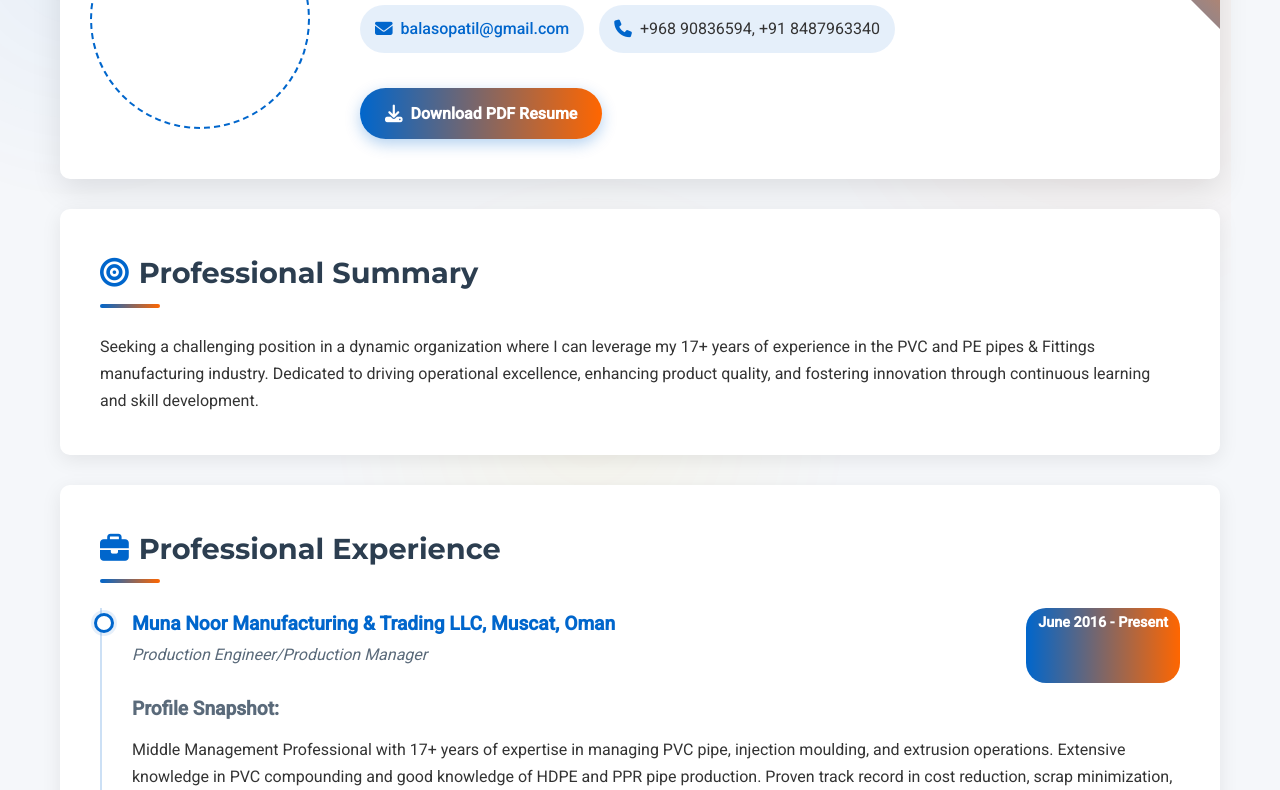
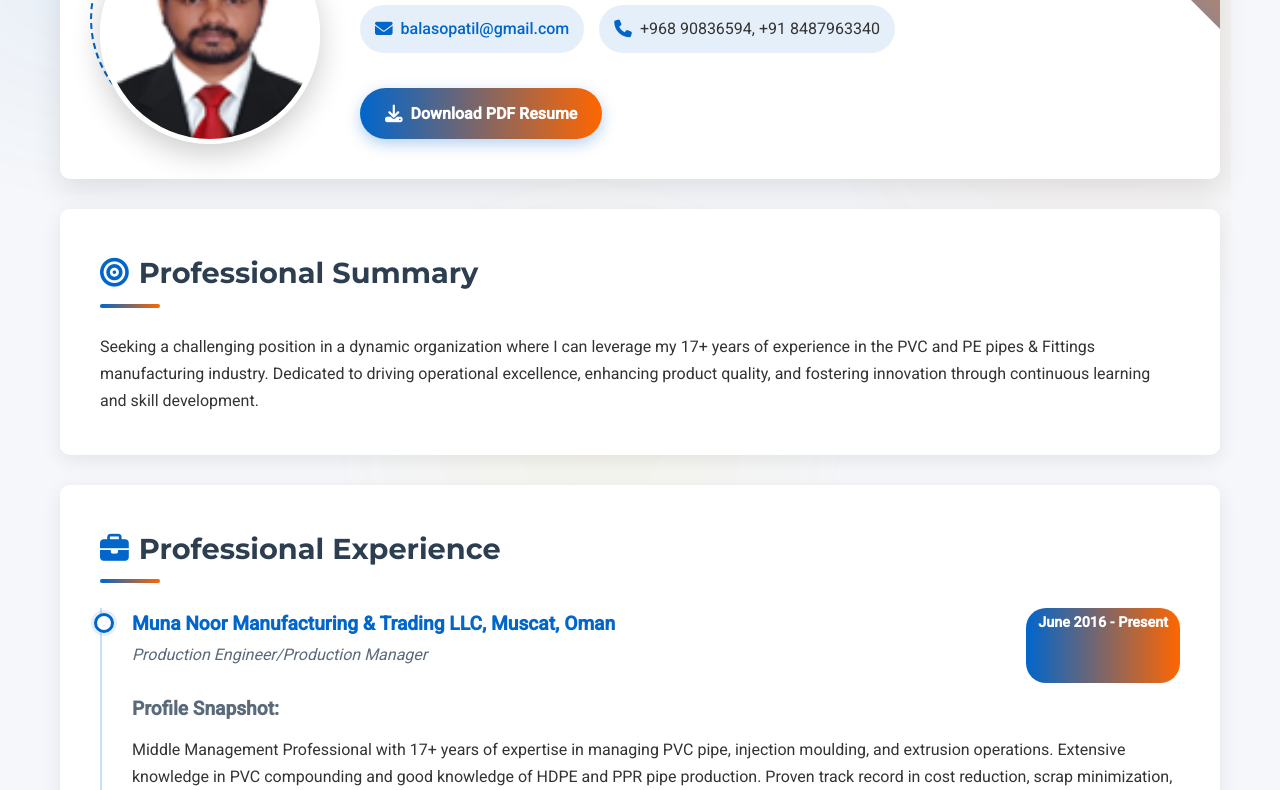
Before and after one commit to balasopatil/my_Resume, a plain HTML site: page index.html in a window 1280 px wide. Shown: the part 191-981 px from the top of the page. Drawn offline with Linux system fonts and the light colour scheme.

Commit message:
Update index.html

```diff
--- a/index.html
+++ b/index.html
@@ -514,7 +514,7 @@
                 <div class="profile-photo-container">
                     <div class="photo-frame"></div>
                     <!-- Replace with your actual photo -->
-                    <img src="profile.jpg" alt="Balaso Patil" class="profile-photo">
+                    <img src="BGp_Photo.png" alt="Balaso Patil" class="profile-photo">
                 </div>
                 <div class="profile-text">
                     <h1>Balaso Patil</h1>
```
